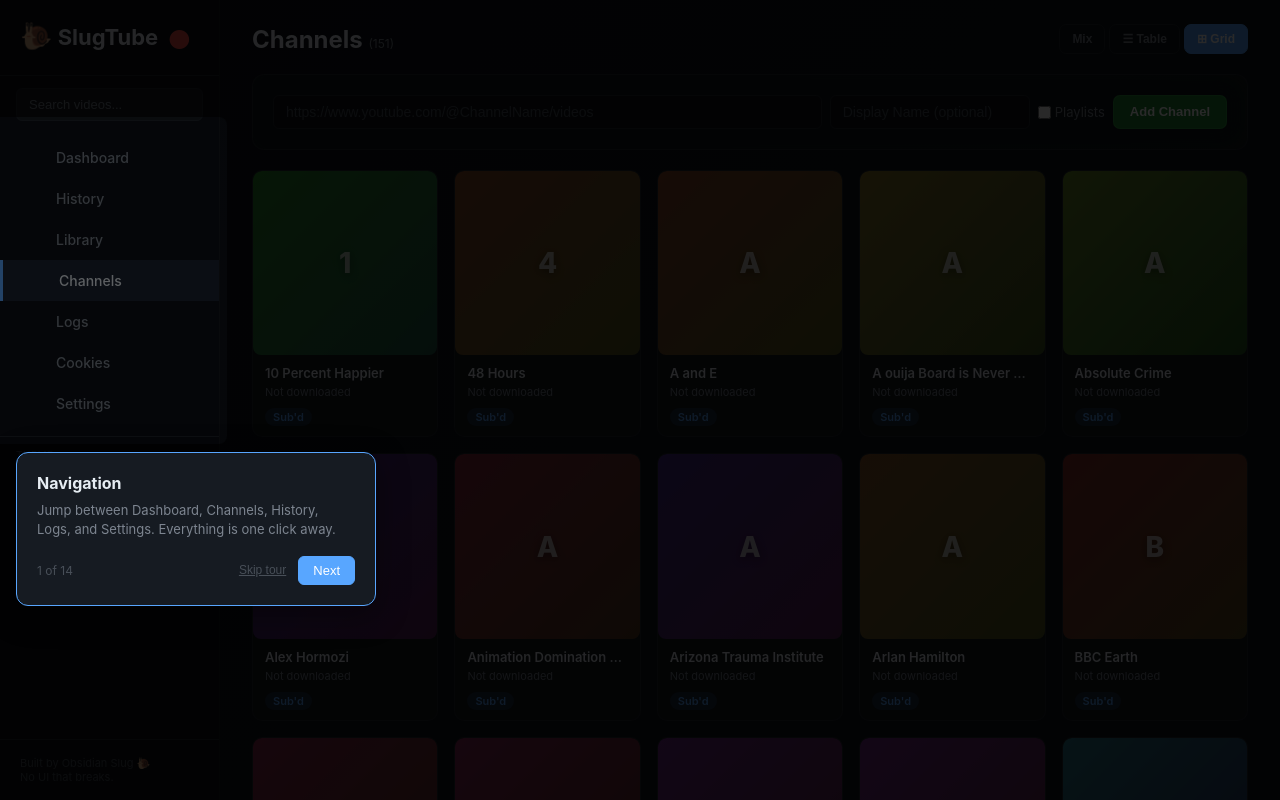
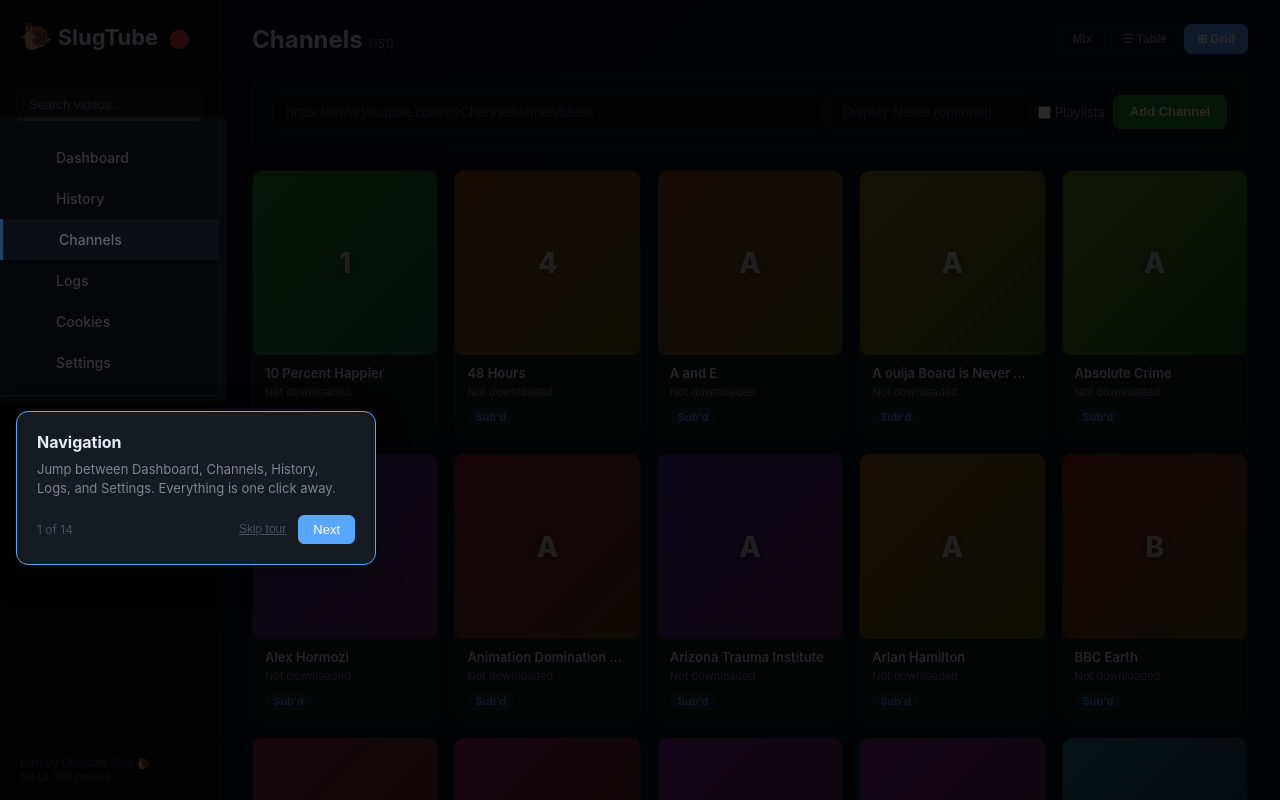
Before and after one commit to bmcgarybot/slugtube-oss, a Flask app: page /channels in a window 1280 px wide. Run offline with Flask 3, Linux system fonts and the light colour scheme; data that the repository does not hold is empty; parts of the project's set-up code (start-up, migrations or seed data) failed here and were passed over; some libraries are stand-ins or nearby versions.

Commit message:
Remove Library from nav (redundant with Channels) — keep global search bar

```diff
--- a/web/templates/base.html
+++ b/web/templates/base.html
@@ -1305,9 +1305,6 @@
         <a href="/history" class="{% if page == 'history' %}active{% endif %}">
             <span class="icon"></span> History
         </a>
-        <a href="/library" class="{% if page == 'library' %}active{% endif %}">
-            <span class="icon"></span> Library
-        </a>
         <a href="/channels" class="{% if page == 'channels' %}active{% endif %}">
             <span class="icon"></span> Channels
         </a>
```
